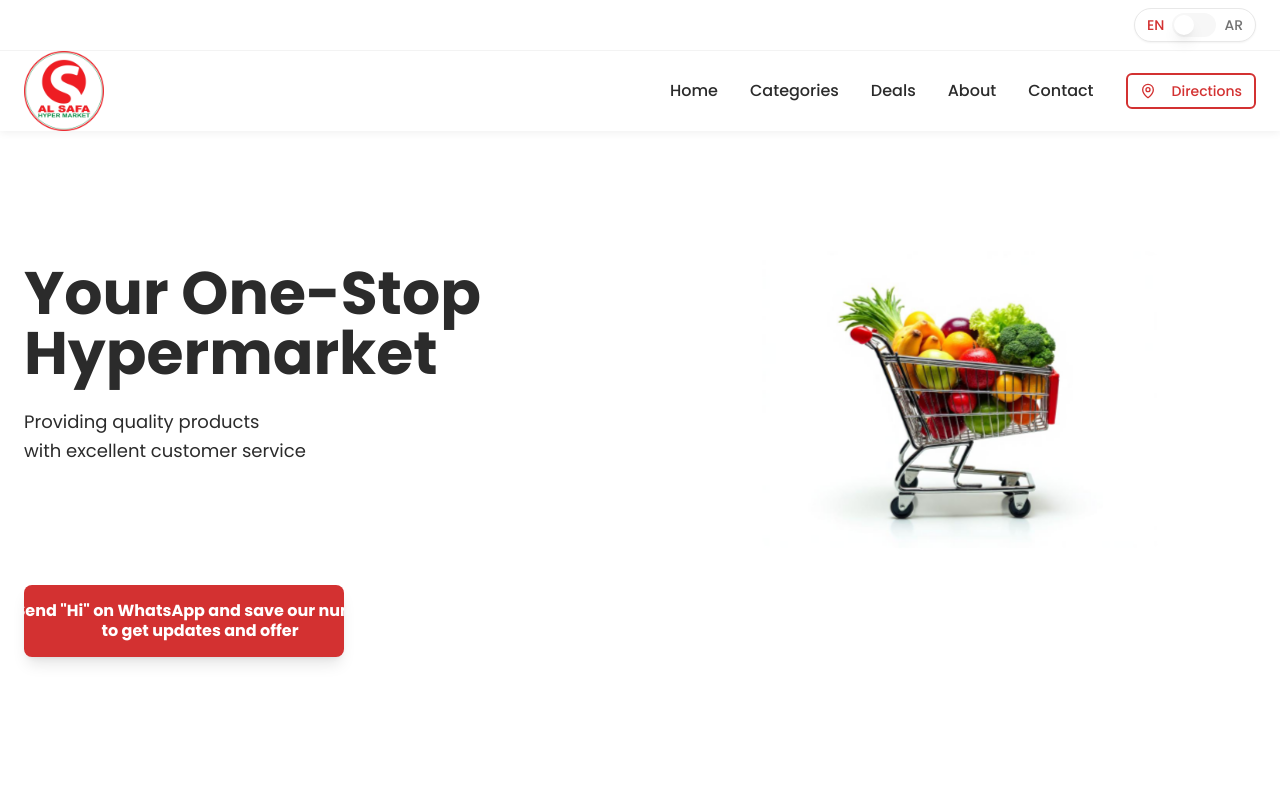
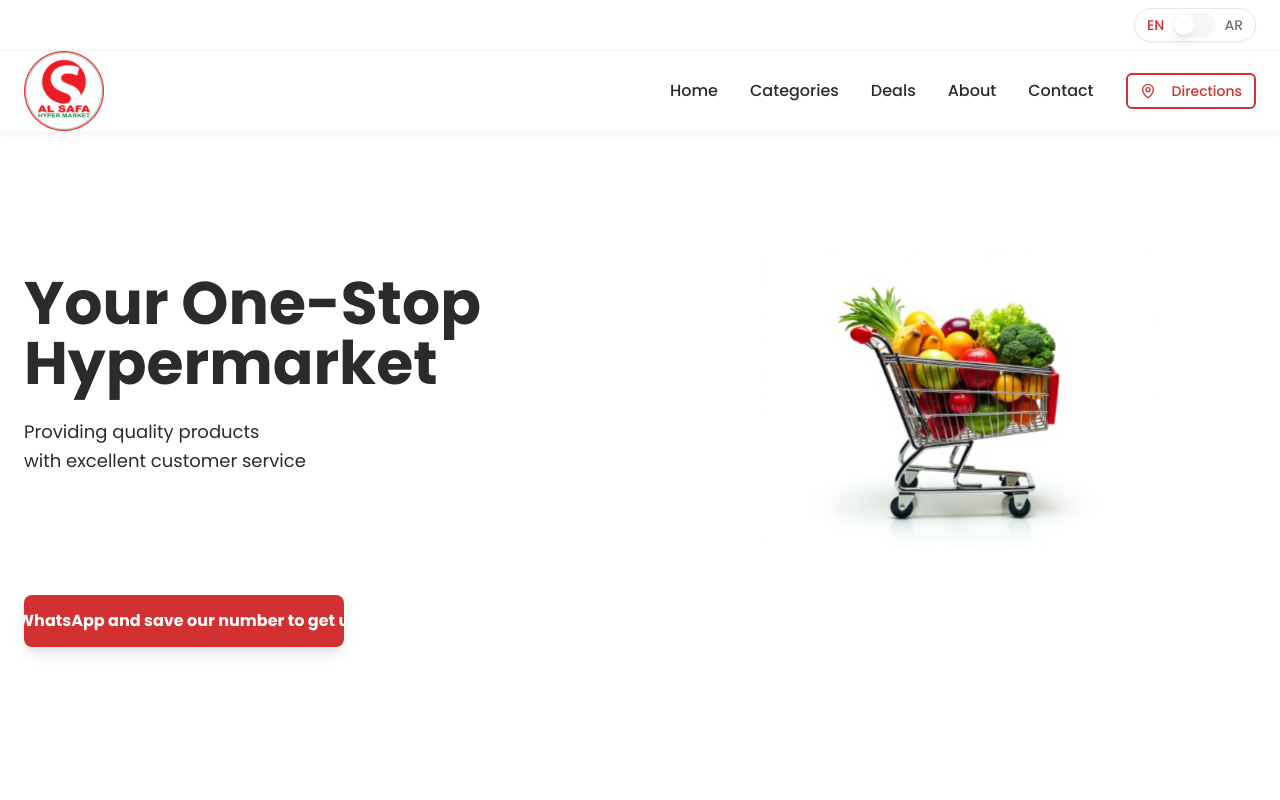
Before and after one commit to hashid/alsafa-fresh-finds, a React (Vite) app: page / in a window 1280 px wide. Shown: the top 800 px of the page. Built offline with nearby package versions, Linux system fonts and the light colour scheme.

Commit message:
Reverted to commit f1cbf94c054516da644470f3100ff9f78409f9bf

```diff
--- a/src/components/ModernHero.tsx
+++ b/src/components/ModernHero.tsx
@@ -29,10 +29,7 @@ export const ModernHero = () => {
                 className="bg-hypermarket-red hover:bg-hypermarket-red/90 text-white font-bold text-sm md:text-base rounded-lg w-auto max-w-xs h-auto px-5 md:px-7 py-3 md:py-4 shadow-lg hover:shadow-xl transition-all duration-300 flex items-center justify-center space-x-2"
               >
                 <MessageSquare className="w-5 h-5 flex-shrink-0" />
-                <span className="text-center leading-tight">
-                  <span className="block">Send "Hi" on WhatsApp and save our number</span>
-                  <span className="block">to get updates and offer</span>
-                </span>
+                <span className="text-center leading-tight">Send "Hi" on WhatsApp and save our number to get updates and offer</span>
               </Button>
             </div>
 
```
